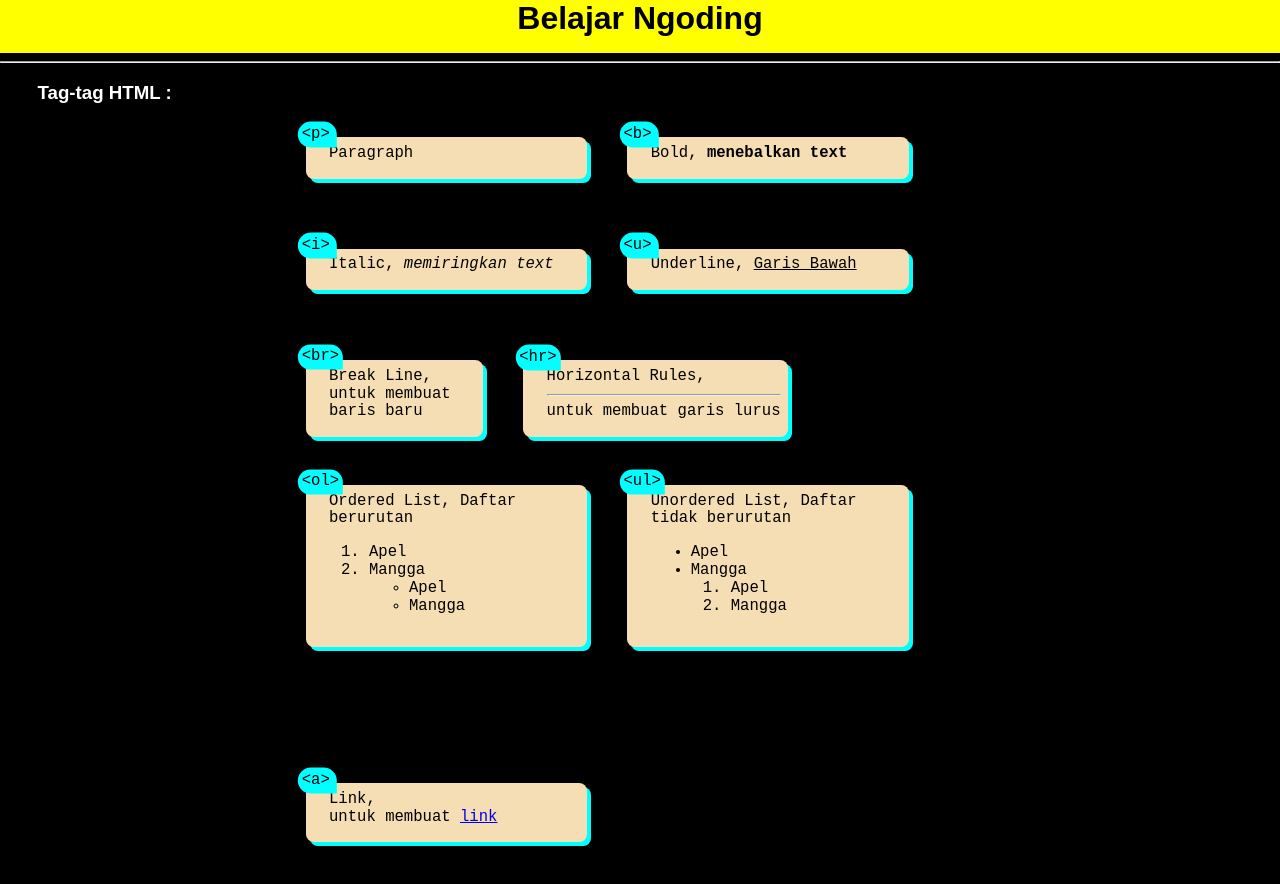
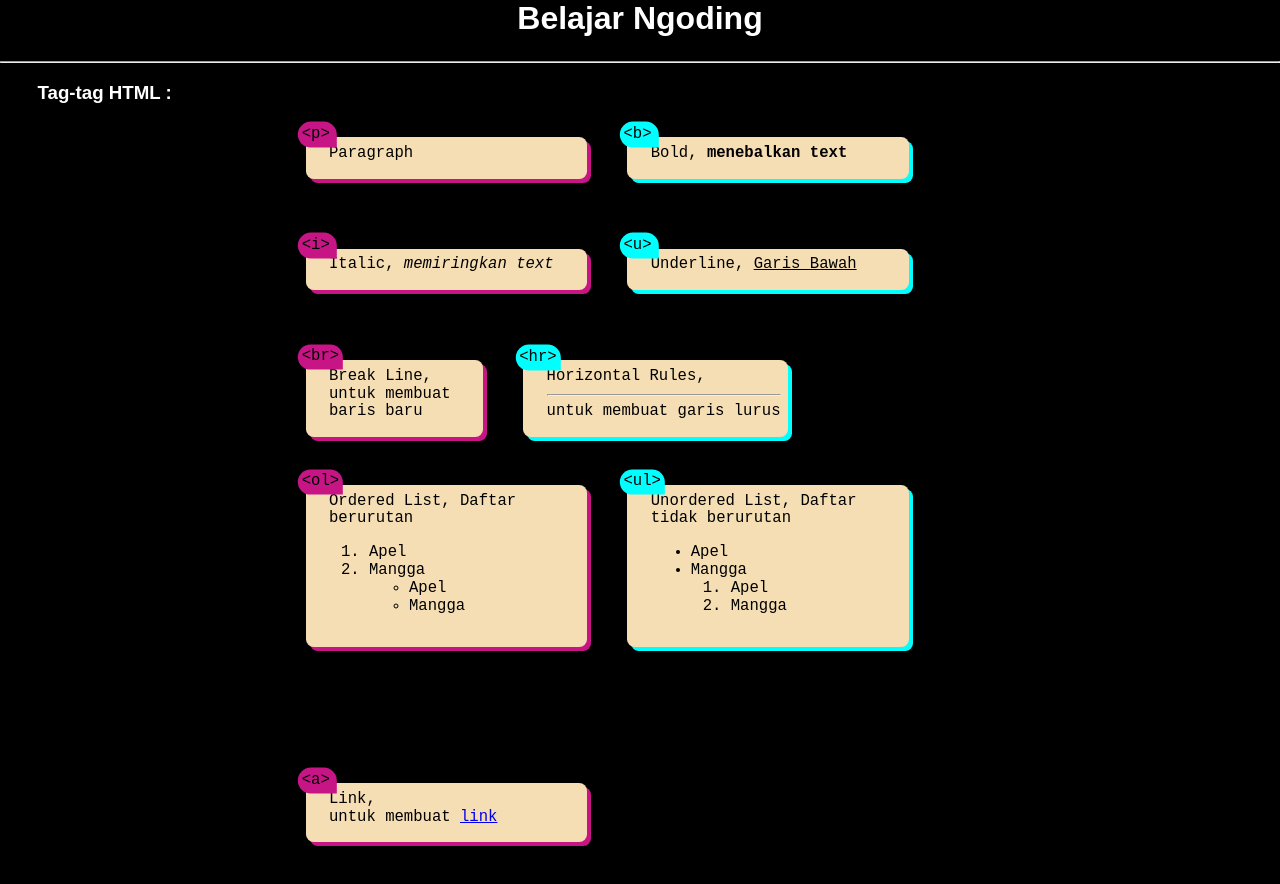
Before and after one commit to Zevhys/tag, a plain HTML site: page index.html in a window 1280 px wide. Drawn offline with nearby package versions, Linux system fonts and the light colour scheme; a web font is replaced by a local one.

Commit message:
Updat lagi

```diff
--- a/style.css
+++ b/style.css
@@ -15,8 +15,8 @@ background-size:cover ;
 }
 
 center{
-    background:yellow;
-    color: black;
+/*    background:yellow;*/
+/*    color: black;*/
     margin:0;
     padding:0;
     padding-bottom:1em
@@ -44,7 +44,8 @@ pre {
         margin: 0;
 /*        margin-top: 1em;*/
         padding: .2em;
-        background: #0ff6;
+/*        background: #0ff6;*/
+        background: #0004;
         border-radius: 4px;
 /*        display: inline;*/
 
@@ -101,6 +102,17 @@ transform: translateX(-2em) translateY(-1.5em);
     padding: .25em;
 }
 
+.tag-card:nth-child(odd){
+    box-shadow:
+/*        4px 4px magenta,*/
+        /*        8px 8px magenta,*/
+        4px 4px mediumvioletred;
+}
+.tag-card:nth-child(odd) span{
+        background: mediumvioletred;
+}
+
+
 body div>div>span:before {
     content: "<";
 }
```
